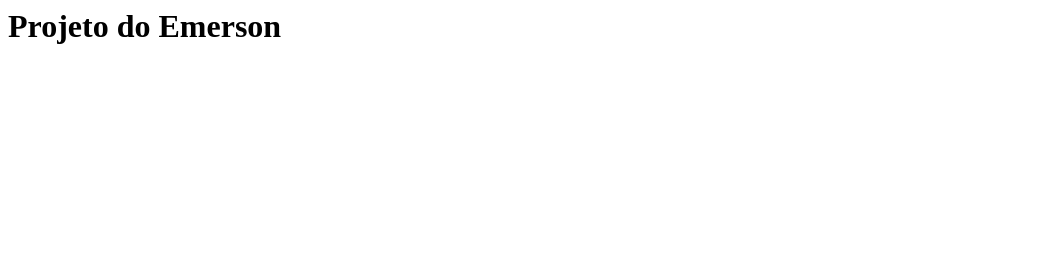
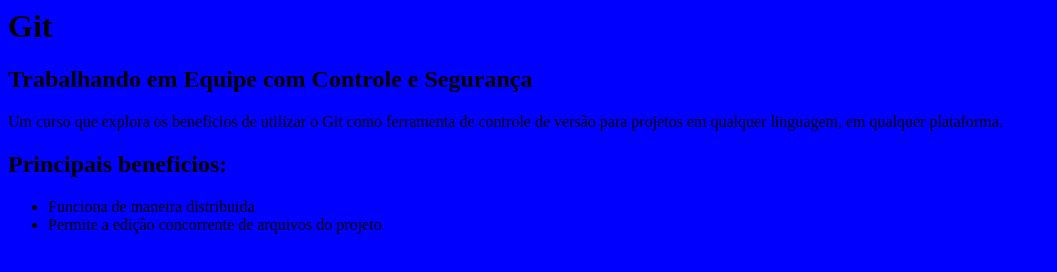
Before and after one commit to eoliveira8/curso-git, a plain HTML site: page index.html in a window 1280 px wide. Shown: the whole page, without its empty margins (0-1057 px from the left). Drawn offline with Linux system fonts and the light colour scheme.

Commit message:
inicio do design

```diff
--- /dev/null
+++ b/estilo.css
@@ -0,0 +1,3 @@
+body{
+	background-color: blue;
+}
--- a/index.html
+++ b/index.html
@@ -1,7 +1,21 @@
 <html>
 	<head>
+		<link rel="stylesheet" href="estilo.css">
 	</head>
 	<body>
-		<h1>Projeto do Emerson</h1>
+		<h1>Git</h1>
+		<h2>Trabalhando em Equipe com Controle e Segurança</h2>
+
+		<p>
+		    Um curso que explora os beneficios de utilizar o Git como ferramenta
+		    de controle de versão para projetos em qualquer linguagem, em qualquer
+		    plataforma.
+		</p>
+
+		<h2>Principais beneficios:</h2>
+		<ul>
+			<li>Funciona de maneira distribuida</l1>
+			<li>Permite a edição concorrente de arquivos do projeto</li>
+		</ul>
 	</body>
 </html>
```
